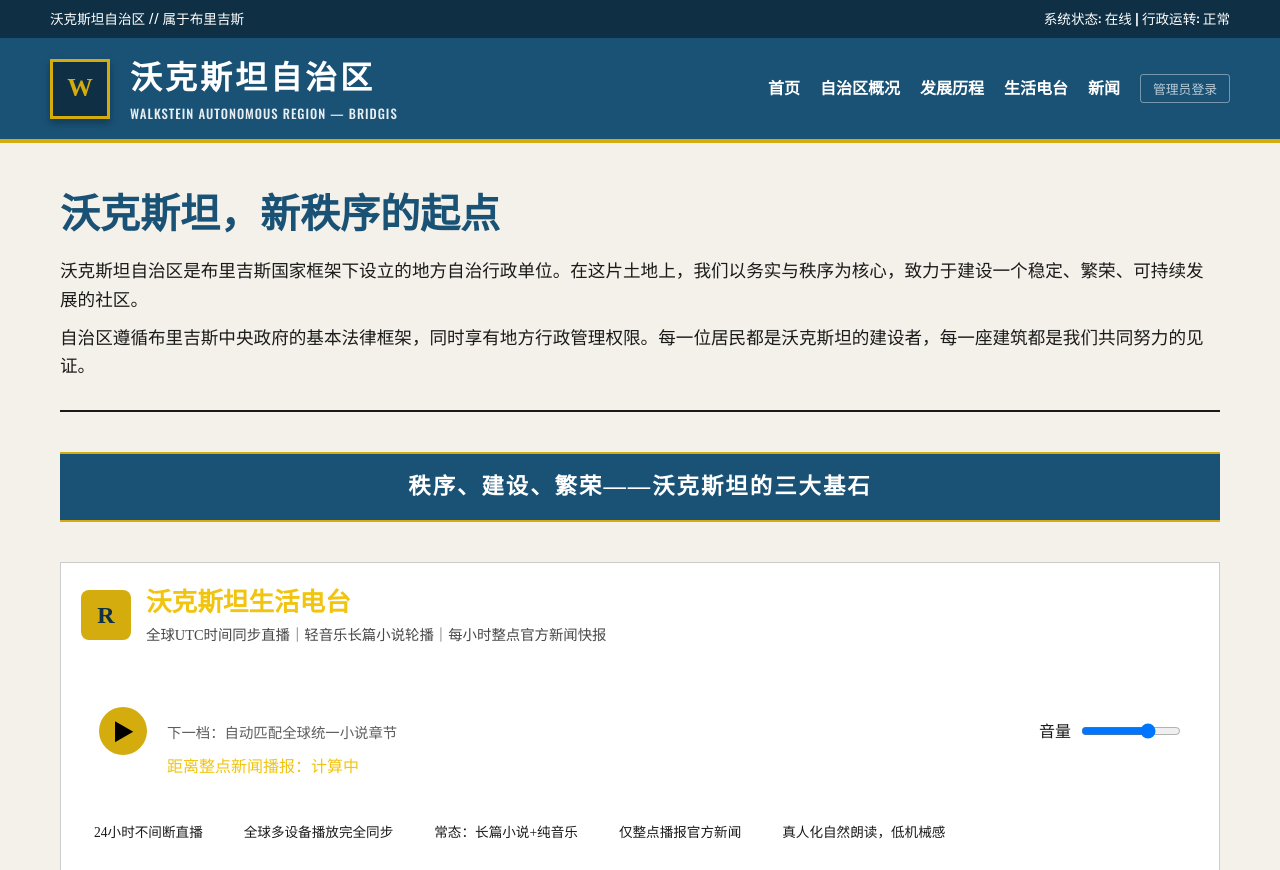
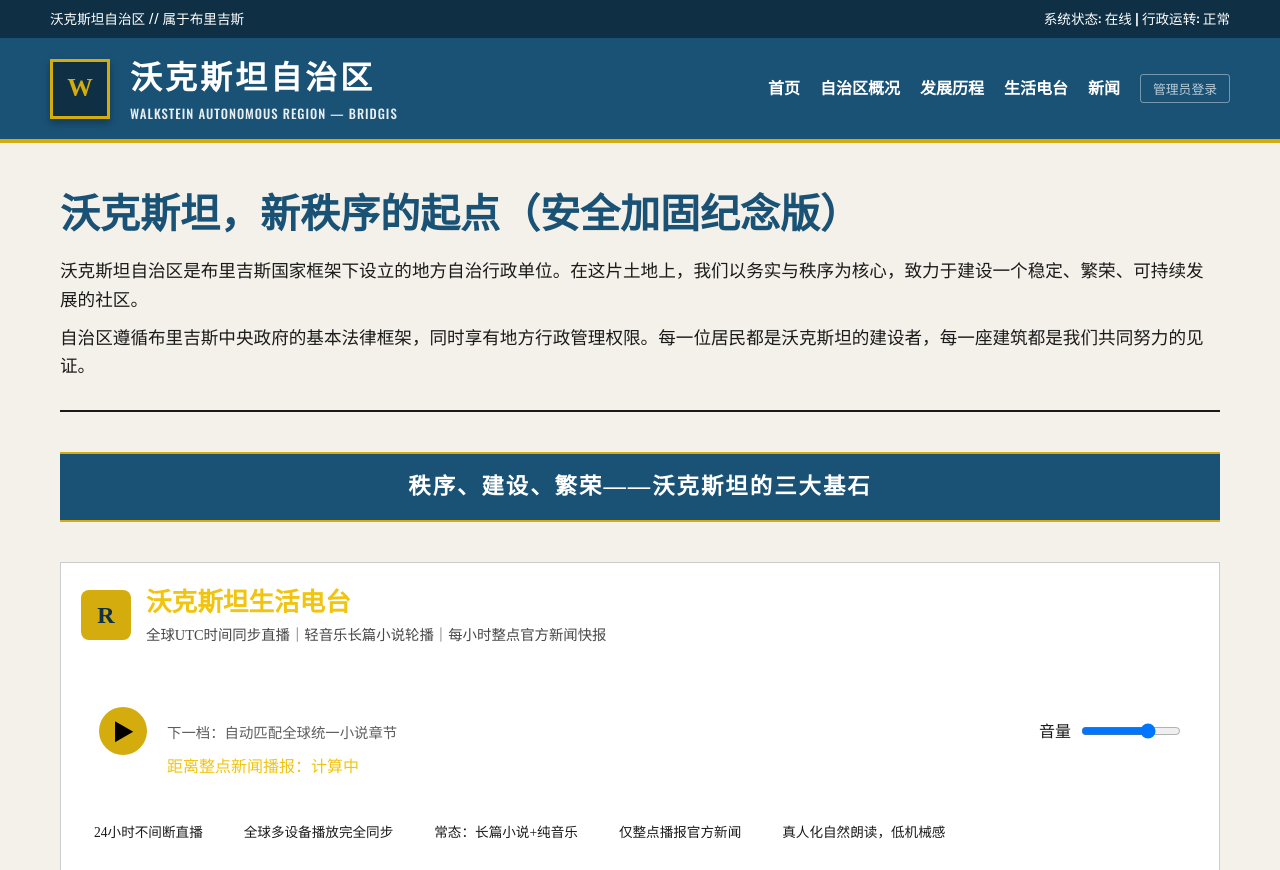
Before and after one commit to ColvinWest054554/WalksteinSiteCCB, a plain HTML site: page index.html in a window 1280 px wide. Shown: the top 870 px of the page. Drawn offline with nearby package versions, Linux system fonts and the light colour scheme.

Commit message:
Update hero section heading for security edition

```diff
--- a/index.html
+++ b/index.html
@@ -152,7 +152,7 @@
     </header>
     <main>
         <section id="home" class="hero">
-            <h2>沃克斯坦，新秩序的起点</h2>
+            <h2>沃克斯坦，新秩序的起点（安全加固纪念版）</h2>
             <p>沃克斯坦自治区是布里吉斯国家框架下设立的地方自治行政单位。在这片土地上，我们以务实与秩序为核心，致力于建设一个稳定、繁荣、可持续发展的社区。</p>
             <p>自治区遵循布里吉斯中央政府的基本法律框架，同时享有地方行政管理权限。每一位居民都是沃克斯坦的建设者，每一座建筑都是我们共同努力的见证。</p>
         </section>
```
